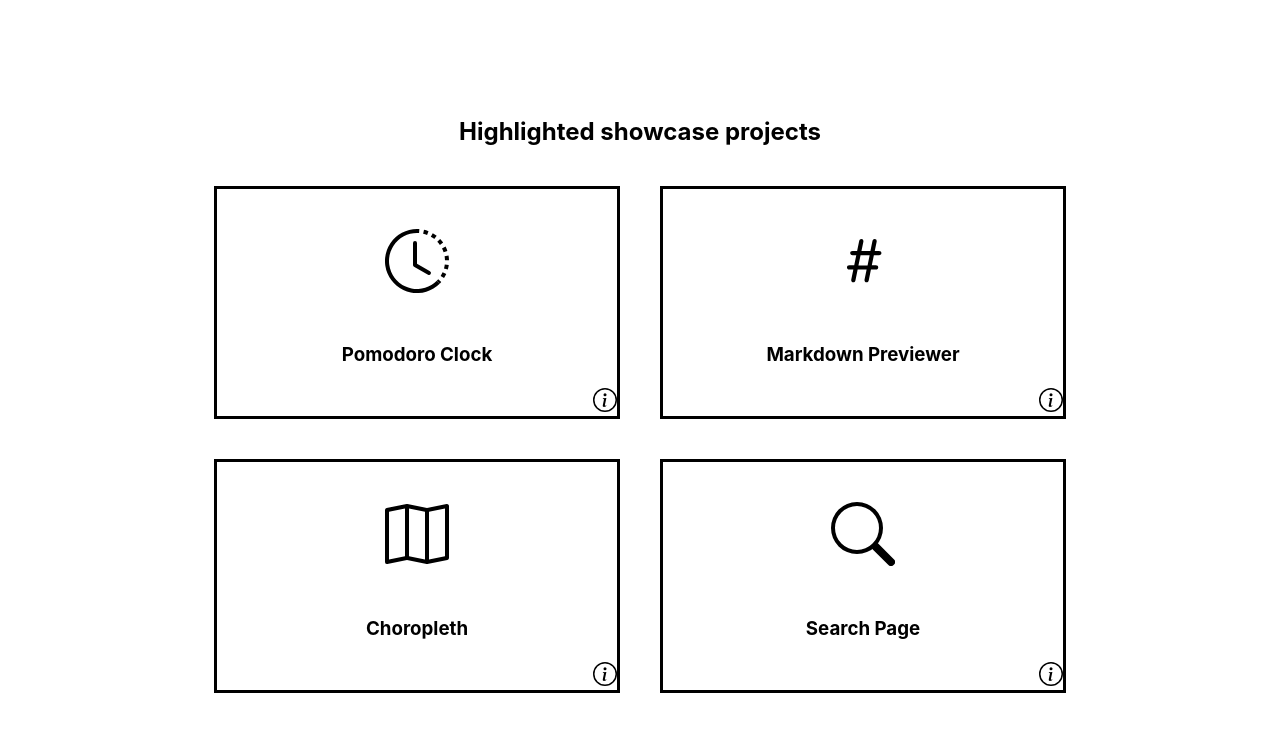
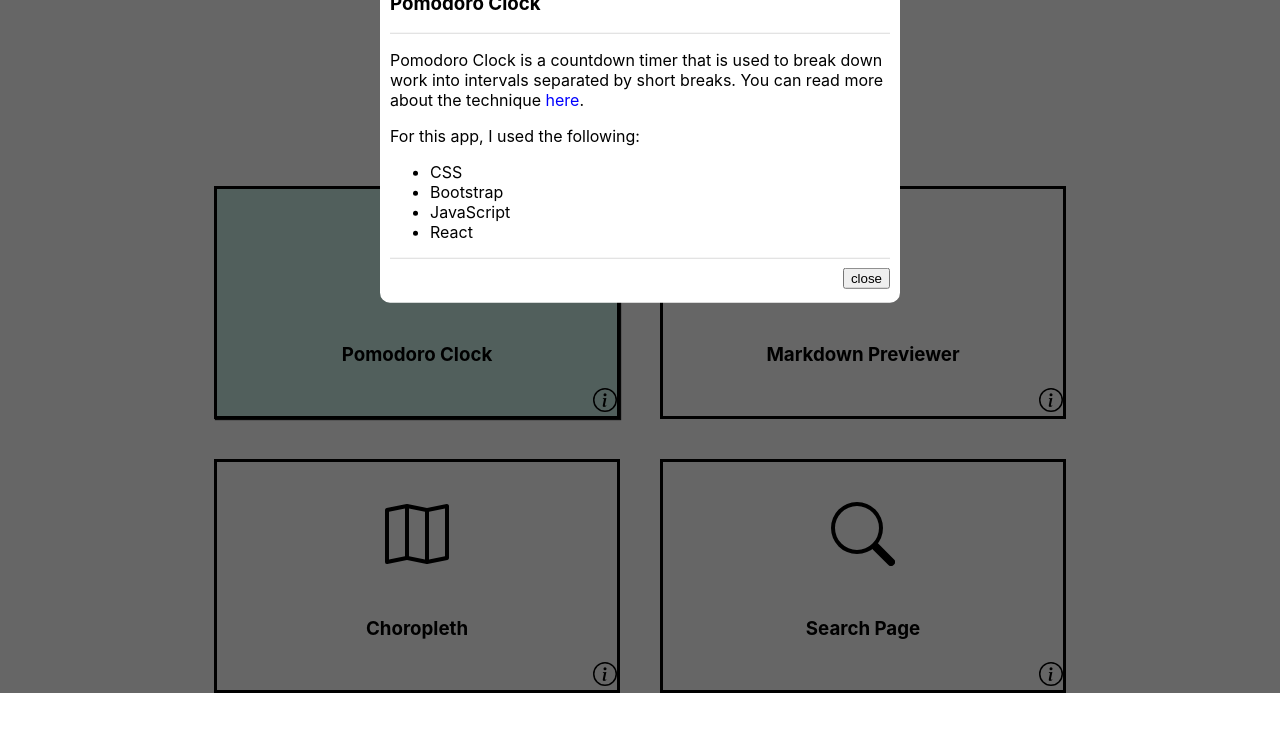
Before and after one commit to dstollbyu/web-stuff, a React (Create React App) app: page / in a window 1280 px wide. Both pictures are taken after a click on the icon 605 px from the left and 1099 px from the top of the page. Shown: the part 699-1431 px from the top of the page. Built offline with nearby package versions, Linux system fonts and the light colour scheme.

Commit message:
Finished modal windows for project tiles

```diff
--- a/src/App.css
+++ b/src/App.css
@@ -101,6 +101,10 @@ body {
   color: black;
 }
 
+a {
+  color: blue;
+}
+
 
 /* Separate div identifier for small rectangle on bottom */
 
@@ -146,7 +150,73 @@ h3 {
   opacity: 0;
 }
 
-.modal-body p,
-ul {
+/* Add Animation */
+/* @-webkit-keyframes animatetop {
+  from {top:20%; opacity:0}
+  to {top:30%; opacity:1}
+}
+
+@keyframes animatetop {
+  from {top:20%; opacity:0}
+  to {top:30%; opacity:1}
+} */
+
+.modal {
+  position: fixed;
+  top: 0;
+  left: 0;
+  width:100%;
+  height: 100%;
+  background: rgba(0, 0, 0, 0.6);
+}
+
+.modal-header {
+  border-bottom: 1px solid rgba(192, 192, 192, 0.6);
+}
+
+.modal-main {
+  position:fixed;
+  background: white;
+  width: 500px;
+  height: auto;
+  top:30%;
+  left:50%;
+  transform: translate(-50%,-50%);
+  padding: 10px;
+  border: 1px #353535;
+  border-radius: 10px;
   text-align: left;
+
+  -webkit-animation-name: animatetop;
+  -webkit-animation-duration: 0.4s;
+  animation-name: animatetop;
+  animation-duration: 0.4s
 }
+
+.modal-footer {
+  text-align: right;
+  border-top: 1px solid rgba(192, 192, 192, 0.6);
+  padding: 8px 0px 4px 0px;
+}
+
+.display-block {
+  display: block;
+}
+
+.display-none {
+  display: none;
+}
+
+.close {
+  color: #707070;;
+  float: right;
+  font-size: 28px;
+  font-weight: bold;
+}
+
+.close:hover,
+.close:focus {
+  color: black;
+  text-decoration: none;
+  cursor: pointer;
+}
--- a/src/App.js
+++ b/src/App.js
@@ -3,6 +3,7 @@ import './App.css';
 import Navbar from './Navbar.js';
 import linkedinLogo from './images/LI-In-Bug.png';
 import githubLogo from './images/GitHub-Mark-120px-plus.png';
+import ProjectTile from './components/projectTile.js'
 
 // navbarArgs holds the values to be used in the header navbar
 const navbarArgs = [
@@ -19,22 +20,22 @@ const navbarArgs = [
 // Values for the ProjectTile components
 const pomoValues = {
   svg: <svg width="64" height="64" viewBox="0 0 16 16"> <path fillRule="evenodd" d="M8.515 1.019A7 7 0 0 0 8 1V0a8 8 0 0 1 .589.022l-.074.997zm2.004.45a7.003 7.003 0 0 0-.985-.299l.219-.976c.383.086.76.2 1.126.342l-.36.933zm1.37.71a7.01 7.01 0 0 0-.439-.27l.493-.87a8.025 8.025 0 0 1 .979.654l-.615.789a6.996 6.996 0 0 0-.418-.302zm1.834 1.79a6.99 6.99 0 0 0-.653-.796l.724-.69c.27.285.52.59.747.91l-.818.576zm.744 1.352a7.08 7.08 0 0 0-.214-.468l.893-.45a7.976 7.976 0 0 1 .45 1.088l-.95.313a7.023 7.023 0 0 0-.179-.483zm.53 2.507a6.991 6.991 0 0 0-.1-1.025l.985-.17c.067.386.106.778.116 1.17l-1 .025zm-.131 1.538c.033-.17.06-.339.081-.51l.993.123a7.957 7.957 0 0 1-.23 1.155l-.964-.267c.046-.165.086-.332.12-.501zm-.952 2.379c.184-.29.346-.594.486-.908l.914.405c-.16.36-.345.706-.555 1.038l-.845-.535zm-.964 1.205c.122-.122.239-.248.35-.378l.758.653a8.073 8.073 0 0 1-.401.432l-.707-.707z"/> <path fillRule="evenodd" d="M8 1a7 7 0 1 0 4.95 11.95l.707.707A8.001 8.001 0 1 1 8 0v1z"/> <path fillRule="evenodd" d="M7.5 3a.5.5 0 0 1 .5.5v5.21l3.248 1.856a.5.5 0 0 1-.496.868l-3.5-2A.5.5 0 0 1 7 9V3.5a.5.5 0 0 1 .5-.5z"/> </svg>,
-  info: '<p>Pomodoro Clock is a countdown timer that is used to break down work into intervals separated by short breaks. You can read more about the technique <a href="https://en.wikipedia.org/wiki/Pomodoro_Technique" target="_blank">here</a>.</p><p>For this app, I used the following:</p><ul><li>CSS</li><li>Bootstrap</li><li>JavaScript</li><li>React</li></ul>'
+  info: <><p>Pomodoro Clock is a countdown timer that is used to break down work into intervals separated by short breaks. You can read more about the technique <a href="https://en.wikipedia.org/wiki/Pomodoro_Technique" target="_blank" rel="noopener noreferrer">here</a>.</p><p>For this app, I used the following:</p><ul><li>CSS</li><li>Bootstrap</li><li>JavaScript</li><li>React</li></ul></>
 }
 
 const markValues = {
   svg: <svg width="64" height="64" viewBox="0 0 16 16"><path d="M8.39 12.648a1.32 1.32 0 0 0-.015.18c0 .305.21.508.5.508.266 0 .492-.172.555-.477l.554-2.703h1.204c.421 0 .617-.234.617-.547 0-.312-.188-.53-.617-.53h-.985l.516-2.524h1.265c.43 0 .618-.227.618-.547 0-.313-.188-.524-.618-.524h-1.046l.476-2.304a1.06 1.06 0 0 0 .016-.164.51.51 0 0 0-.516-.516.54.54 0 0 0-.539.43l-.523 2.554H7.617l.477-2.304c.008-.04.015-.118.015-.164a.512.512 0 0 0-.523-.516.539.539 0 0 0-.531.43L6.53 5.484H5.414c-.43 0-.617.22-.617.532 0 .312.187.539.617.539h.906l-.515 2.523H4.609c-.421 0-.609.219-.609.531 0 .313.188.547.61.547h.976l-.516 2.492c-.008.04-.015.125-.015.18 0 .305.21.508.5.508.265 0 .492-.172.554-.477l.555-2.703h2.242l-.515 2.492zm-1-6.109h2.266l-.515 2.563H6.859l.532-2.563z"/></svg>,
-  info: '<p> Pomodoro Clock is a countdown timer that is used to break down work into intervals separated by short breaks. You can read more about the technique <a href="https://en.wikipedia.org/wiki/Pomodoro_Technique" target="_blank">here</a>. </p> <p> For this app, I used the following: </p> <ul> <li>CSS</li> <li>Bootstrap</li> <li>JavaScript</li> <li>React</li> </ul>'
+  info: <><p> Pomodoro Clock is a countdown timer that is used to break down work into intervals separated by short breaks. You can read more about the technique <a href="https://en.wikipedia.org/wiki/Pomodoro_Technique" target="_blank" rel="noopener noreferrer">here</a>. </p> <p> For this app, I used the following: </p> <ul> <li>CSS</li> <li>Bootstrap</li> <li>JavaScript</li> <li>React</li> </ul></>
 }
 
 const choroValues = {
   svg: <svg width="64" height="64" viewBox="0 0 16 16"> <path fillRule="evenodd" d="M15.817.613A.5.5 0 0 1 16 1v13a.5.5 0 0 1-.402.49l-5 1a.502.502 0 0 1-.196 0L5.5 14.51l-4.902.98A.5.5 0 0 1 0 15V2a.5.5 0 0 1 .402-.49l5-1a.5.5 0 0 1 .196 0l4.902.98 4.902-.98a.5.5 0 0 1 .415.103zM10 2.41l-4-.8v11.98l4 .8V2.41zm1 11.98l4-.8V1.61l-4 .8v11.98zm-6-.8V1.61l-4 .8v11.98l4-.8z"/> </svg>,
-  info: '<p> Choropleth maps display geographical areas and data variables associated with the regions in it. You can read more about them <a href="https://datavizcatalogue.com/methods/choropleth.html" target="_blank">here</a>. </p> <p> For this app, I used the following: </p> <ul> <li>CSS</li> <li>JavaScript</li> <li>D3</li> </ul>'
+  info: <><p> Choropleth maps display geographical areas and data variables associated with the regions in it. You can read more about them <a href="https://datavizcatalogue.com/methods/choropleth.html" target="_blank" rel="noopener noreferrer">here</a>. </p> <p> For this app, I used the following: </p> <ul> <li>CSS</li> <li>JavaScript</li> <li>D3</li> </ul></>
 }
 
 const searchValues = {
   svg: <svg width="64" height="64" viewBox="0 0 16 16"> <path fillRule="evenodd" d="M10.442 10.442a1 1 0 0 1 1.415 0l3.85 3.85a1 1 0 0 1-1.414 1.415l-3.85-3.85a1 1 0 0 1 0-1.415z"/> <path fillRule="evenodd" d="M6.5 12a5.5 5.5 0 1 0 0-11 5.5 5.5 0 0 0 0 11zM13 6.5a6.5 6.5 0 1 1-13 0 6.5 6.5 0 0 1 13 0z"/> </svg>,
-  info: '<p> I used the hacker news API to generate a list of stories. I also created a search bar for that list. Click <a href="https://hn.algolia.com/api" target="_blank">here</a> for the hacker news API. I made this based on instruction found in <a href="https://www.roadtoreact.com/" target="_blank"><i>The Road to React</i></a> by Robin Wieruch. </p> <p> For this app, I used the following: </p> <ul> <li>CSS</li> <li>JavaScript</li> <li>React (Hooks)</li> <li>Jest (for testing)</li> </ul>'
+  info: <><p> I used the hacker news API to generate a list of stories. I also created a search bar for that list. Click <a href="https://hn.algolia.com/api" target="_blank" rel="noopener noreferrer">here</a> for the hacker news API. I made this based on instruction found in <a href="https://www.roadtoreact.com/" target="_blank" rel="noopener noreferrer"><i>The Road to React</i></a> by Robin Wieruch. </p> <p> For this app, I used the following: </p> <ul> <li>CSS</li> <li>JavaScript</li> <li>React (Hooks)</li> <li>Jest (for testing)</li> </ul></>
 }
 
 /* APPLICATION START */
@@ -97,40 +98,4 @@ const MainPage = () => {
   )
 }
 
-// ProjectTile component that displays information and link about a completed project
-const ProjectTile = ({ name, icon, link, target, info }) => {
-  return (
-    <>
-      <div className="projectTile">
-        {/* wrap the anchor tag around the div so that most of the tile can be highlighted to work as a link */}
-        <a href={link}>
-          <div className="projectLink">
-              {/* Create image from svg and path */}
-              {icon}
-              <h3>{name}</h3>
-          </div>
-        </a>
-        <div className="bottomBarOfProjectTile">
-          <a style={{width: '100%'}} height="24" href={link}><div>&nbsp;</div></a>
-          <div className="projectInfo">
-            <InfoIcon target={target} />
-          </div>
-          {/* https://www.digitalocean.com/community/tutorials/react-modal-component for modals in react */}
-        </div>
-      </div>
-    </>
-  )
-};
-
-// InfoIcon component that uses the info svg and takes a target argument
-const InfoIcon = ({ target }) => {
-  return (
-    <svg style={{cursor:'pointer'}} width="24" height="24" viewBox="0 0 16 16" data-toggle="modal" data-target={target}>
-      <path fillRule="evenodd" d="M8 15A7 7 0 1 0 8 1a7 7 0 0 0 0 14zm0 1A8 8 0 1 0 8 0a8 8 0 0 0 0 16z"/>
-      <path d="M8.93 6.588l-2.29.287-.082.38.45.083c.294.07.352.176.288.469l-.738 3.468c-.194.897.105 1.319.808 1.319.545 0 1.178-.252 1.465-.598l.088-.416c-.2.176-.492.246-.686.246-.275 0-.375-.193-.304-.533L8.93 6.588z"/>
-      <circle cx="8" cy="4.5" r="1"/>
-    </svg>
-  )
-}
-
 export default App;
--- /dev/null
+++ b/src/components/projectTile.js
@@ -0,0 +1,88 @@
+import React from 'react';
+
+// ProjectTile component that displays information and link about a completed project
+const ProjectTile = ({ name, icon, link, target, info }) => {
+  const [modal, setModal] = React.useState(false);
+
+  return (
+    <>
+      <div className="projectTile">
+        {/* wrap the anchor tag around the div so that most of the tile can be highlighted to work as a link */}
+        <a href={link}>
+          <div className="projectLink">
+              {/* Create image from svg and path */}
+              {icon}
+              <h3>{name}</h3>
+          </div>
+        </a>
+        <div className="bottomBarOfProjectTile">
+          <a style={{width: '100%'}} height="24" href={link}><div>&nbsp;</div></a>
+          <div className="projectInfo" onClick={() => {setModal(!modal)}}>
+            <InfoIcon target={target} />
+          </div>
+          {/* https://www.digitalocean.com/community/tutorials/react-modal-component for modals in react */}
+          <Modal show={modal} handleClose={() => setModal(!modal)} info={info} name={name} />
+        </div>
+      </div>
+    </>
+  )
+};
+
+// Modal component that handles the popup when clicking the info icon
+const Modal = ({ handleClose, show, info, name }) => {
+  const showHideClassName = show ? "modal display-block" : "modal display-none";
+
+  // If "ESC" is pressed, it exits the modal window
+  const escFunction = (event) => {
+    if (event.keyCode === 27) {
+      handleClose();
+    }
+  }
+
+  // If the mouse is clicked outside of the modal window while it is open, the modal will close
+  const handleClick = (event) => {
+    if (event.target.className === "modal display-block") {
+      handleClose();
+    }
+  }
+
+  // Side-effect that handles the ESC press or click out of modal window
+  React.useEffect(() => {
+    if (show) {
+      window.addEventListener('keydown', escFunction);
+      window.addEventListener('click', handleClick)
+      return (() => {
+        window.removeEventListener('keydown', escFunction);
+        window.removeEventListener('click', handleClick);
+      })
+    }
+  })
+
+  return (
+    <div className={showHideClassName}>
+      <section className="modal-main">
+        <span className="close" onClick={handleClose}>&times;</span>
+        <div className="modal-header">
+          <h1>{name}</h1>
+        </div>
+        {info}
+        <div className="modal-footer">
+          <button onClick={handleClose}>close</button>
+        </div>
+      </section>
+    </div>
+  )
+};
+
+// InfoIcon component that uses the info svg and takes a target argument
+const InfoIcon = ({ target }) => {
+  return (
+    <svg style={{cursor:'pointer'}} width="24" height="24" viewBox="0 0 16 16" data-toggle="modal" data-target={target}>
+      <path fillRule="evenodd" d="M8 15A7 7 0 1 0 8 1a7 7 0 0 0 0 14zm0 1A8 8 0 1 0 8 0a8 8 0 0 0 0 16z"/>
+      <path d="M8.93 6.588l-2.29.287-.082.38.45.083c.294.07.352.176.288.469l-.738 3.468c-.194.897.105 1.319.808 1.319.545 0 1.178-.252 1.465-.598l.088-.416c-.2.176-.492.246-.686.246-.275 0-.375-.193-.304-.533L8.93 6.588z"/>
+      <circle cx="8" cy="4.5" r="1"/>
+    </svg>
+  )
+}
+
+export default ProjectTile;
```
